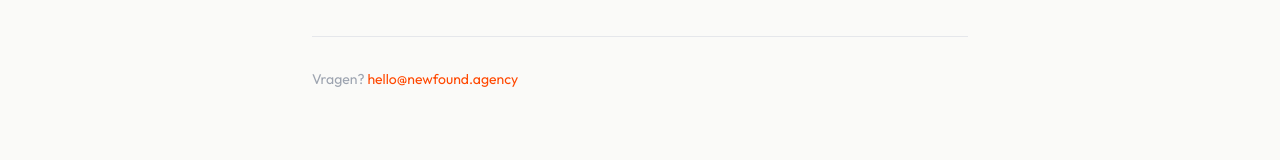
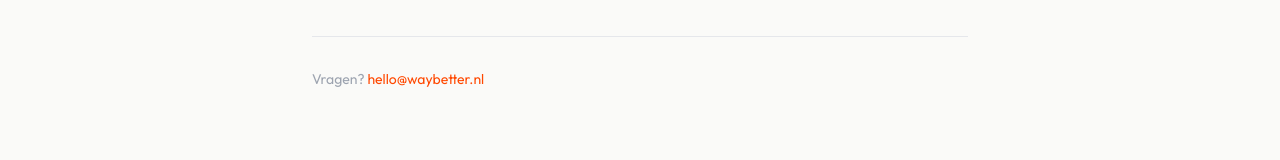
Before and after one commit to caesarbrandpower/oyaa, a Next.js app: page /hoe-werkt-het in a window 1280 px wide. Shown: the part 3612-3772 px from the top of the page. Built offline with nearby package versions, Linux system fonts and the light colour scheme.

Commit message:
update: email naar hello@waybetter.nl in app/hoe-werkt-het/page.jsx

```diff
--- a/app/hoe-werkt-het/page.jsx
+++ b/app/hoe-werkt-het/page.jsx
@@ -231,10 +231,10 @@ export default function HoeWerktHet() {
           <p className="text-[14px] text-text-muted">
             Vragen?{' '}
             <a
-              href="mailto:hello@newfound.agency"
+              href="mailto:hello@waybetter.nl"
               className="text-orange hover:underline"
             >
-              hello@newfound.agency
+              hello@waybetter.nl
             </a>
           </p>
         </div>
```
